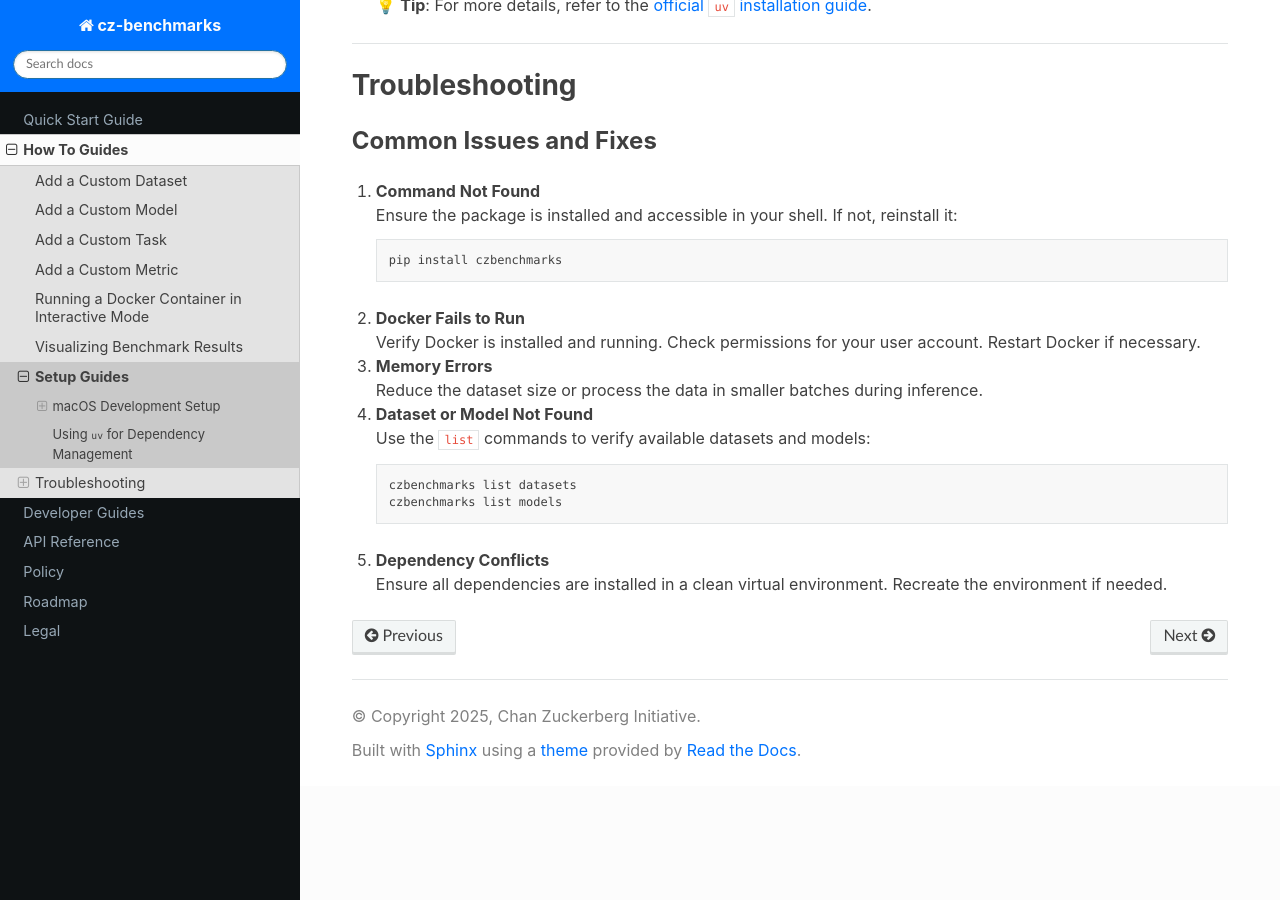
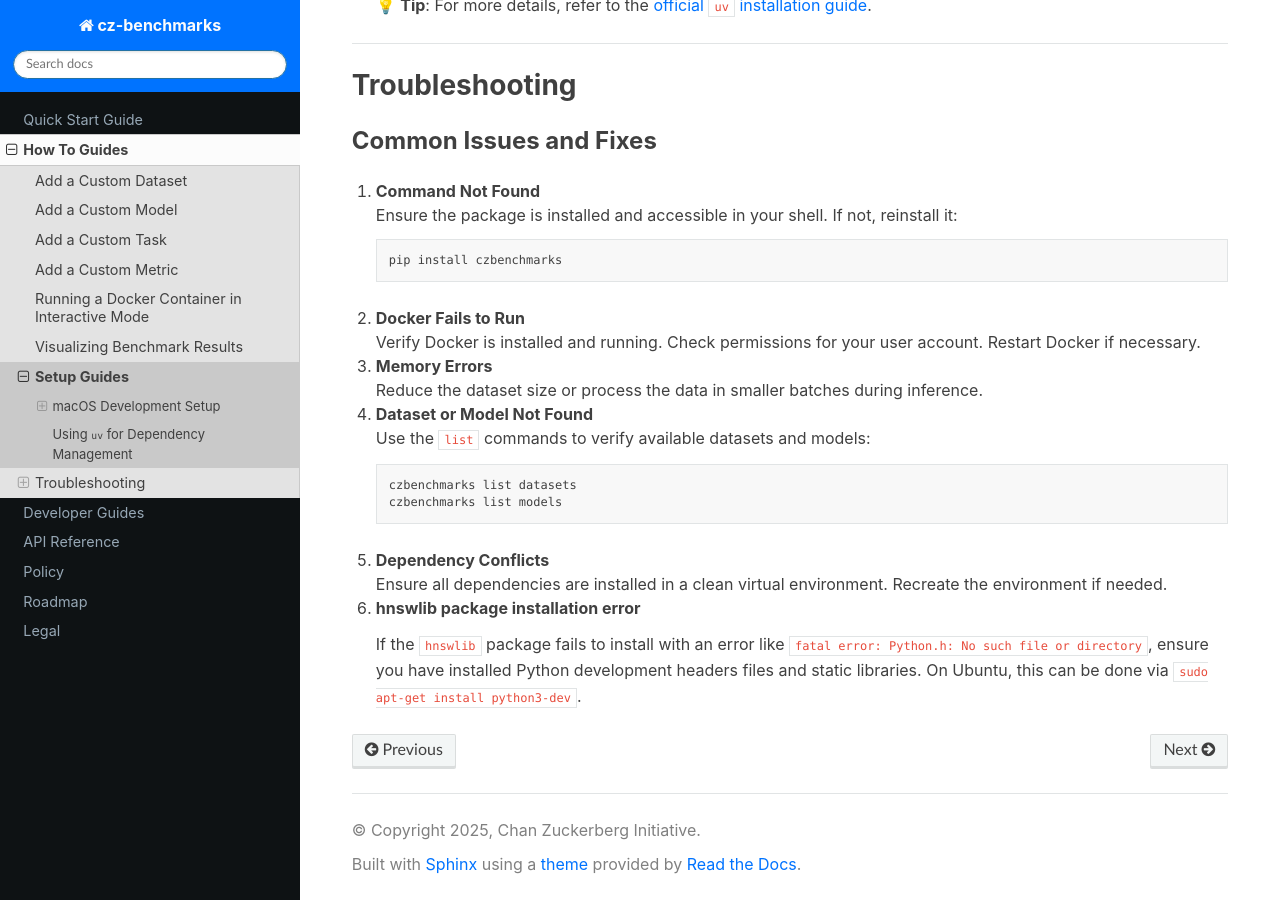
Before and after one commit to chanzuckerberg/cz-benchmarks, a Sphinx documentation site: the page built from docs/source/how_to_guides/setup_guides.md, in a window 1280 px wide and 900 px high, scrolled down 1738 px. Built offline with Sphinx 7.4.7 and the Read the Docs theme 3.1.0, drawn with Linux system fonts in a browser that asks for light colours; pages that are not in the unit, such as notebooks, are missing from menus.

Commit message:
add troubleshooting tip for hnswlib install

```diff
--- a/docs/source/how_to_guides/setup_guides.md
+++ b/docs/source/how_to_guides/setup_guides.md
@@ -105,3 +105,7 @@
 
 5. **Dependency Conflicts**
     Ensure all dependencies are installed in a clean virtual environment. Recreate the environment if needed.
+
+6. **hnswlib package installation error**
+
+    If the `hnswlib` package fails to install with an error like `fatal error: Python.h: No such file or directory`, ensure you have installed Python development headers files and static libraries. On Ubuntu, this can be done via `sudo apt-get install python3-dev`.
```
